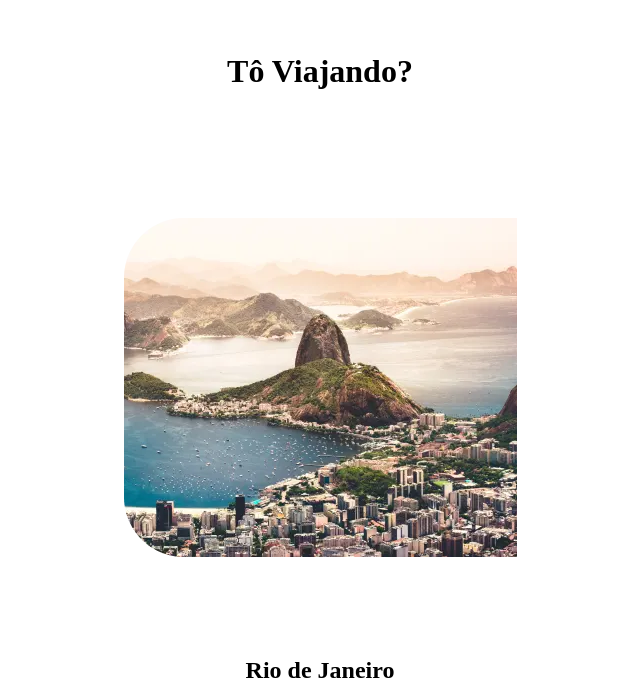
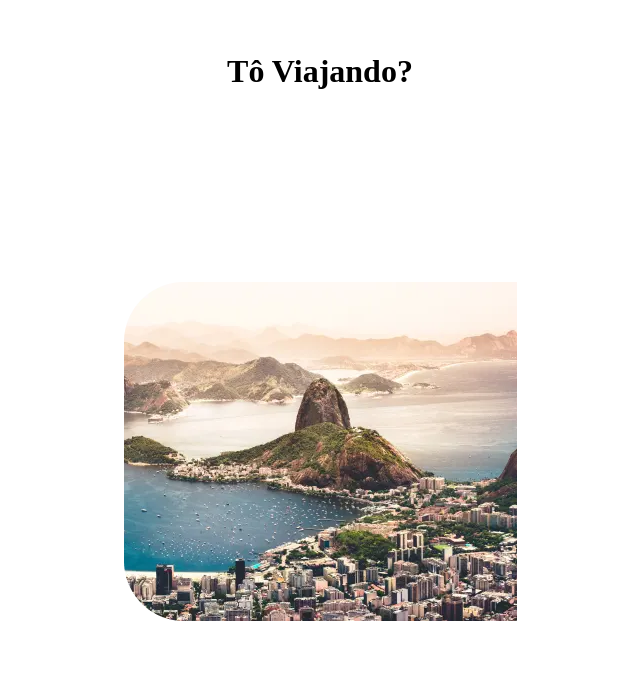
Before and after one commit to williandpg/to-viajando, a React (Vite) app: page / in a window 1280 px wide. Shown: the part 107-800 px from the top of the page, without its empty margins (320-960 px from the left). Built offline with nearby package versions, Linux system fonts and the light colour scheme.

Commit message:
Requisito 1 e 2 finalizados

```diff
--- a/src/App.tsx
+++ b/src/App.tsx
@@ -4,10 +4,12 @@ import CardList from './components/CardList';
 
 function App() {
   return (
-    <main>
+    <>
       <Header />
-      <CardList />
-    </main>
+      <main>
+        <CardList />
+      </main>
+    </>
   );
 }
 
--- a/src/components/header.tsx
+++ b/src/components/header.tsx
@@ -1,6 +1,8 @@
 function Header() {
   return (
-    <h1>Tô Viajando?</h1>
+    <header>
+      <h1>Tô Viajando?</h1>
+    </header>
   );
 }
 
```
